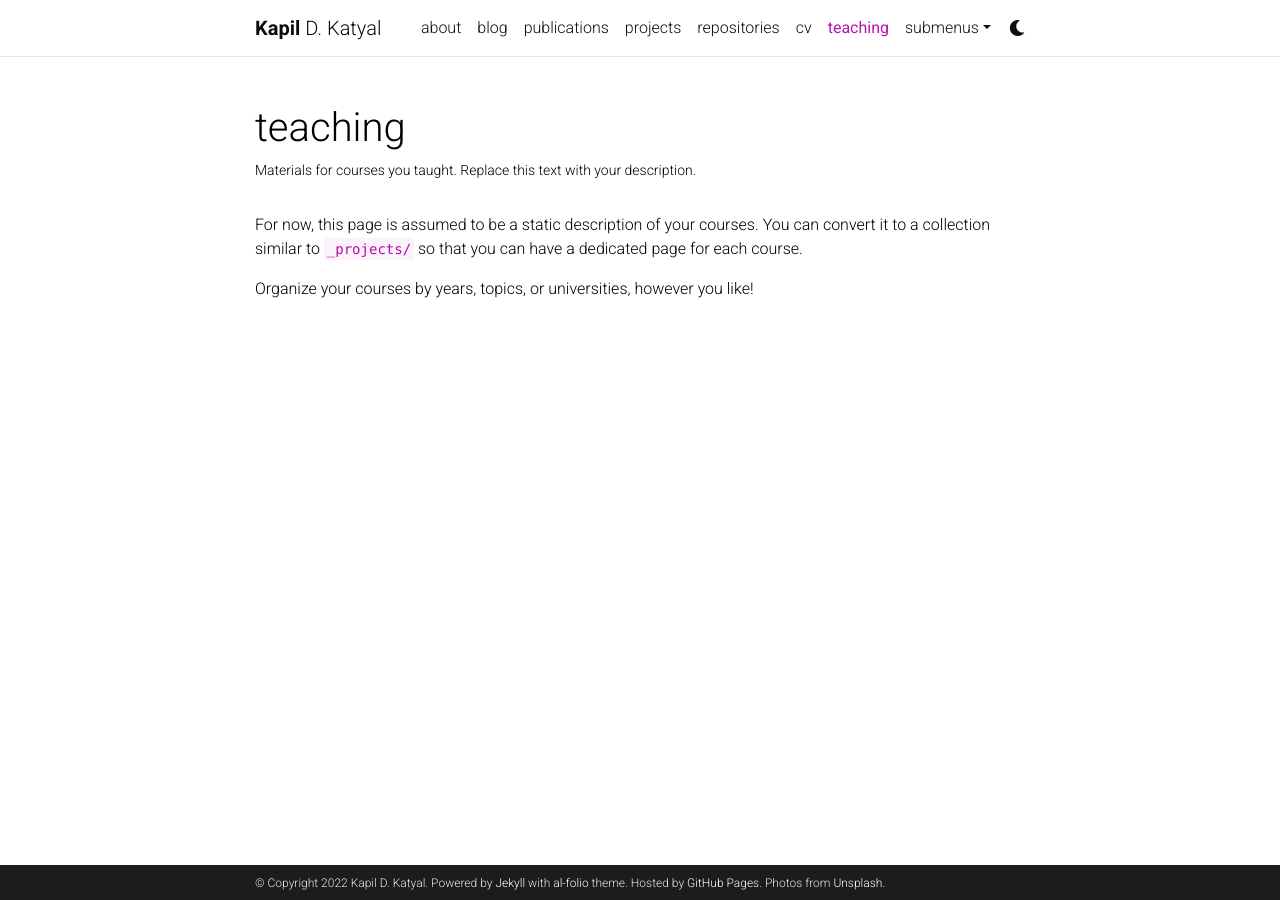
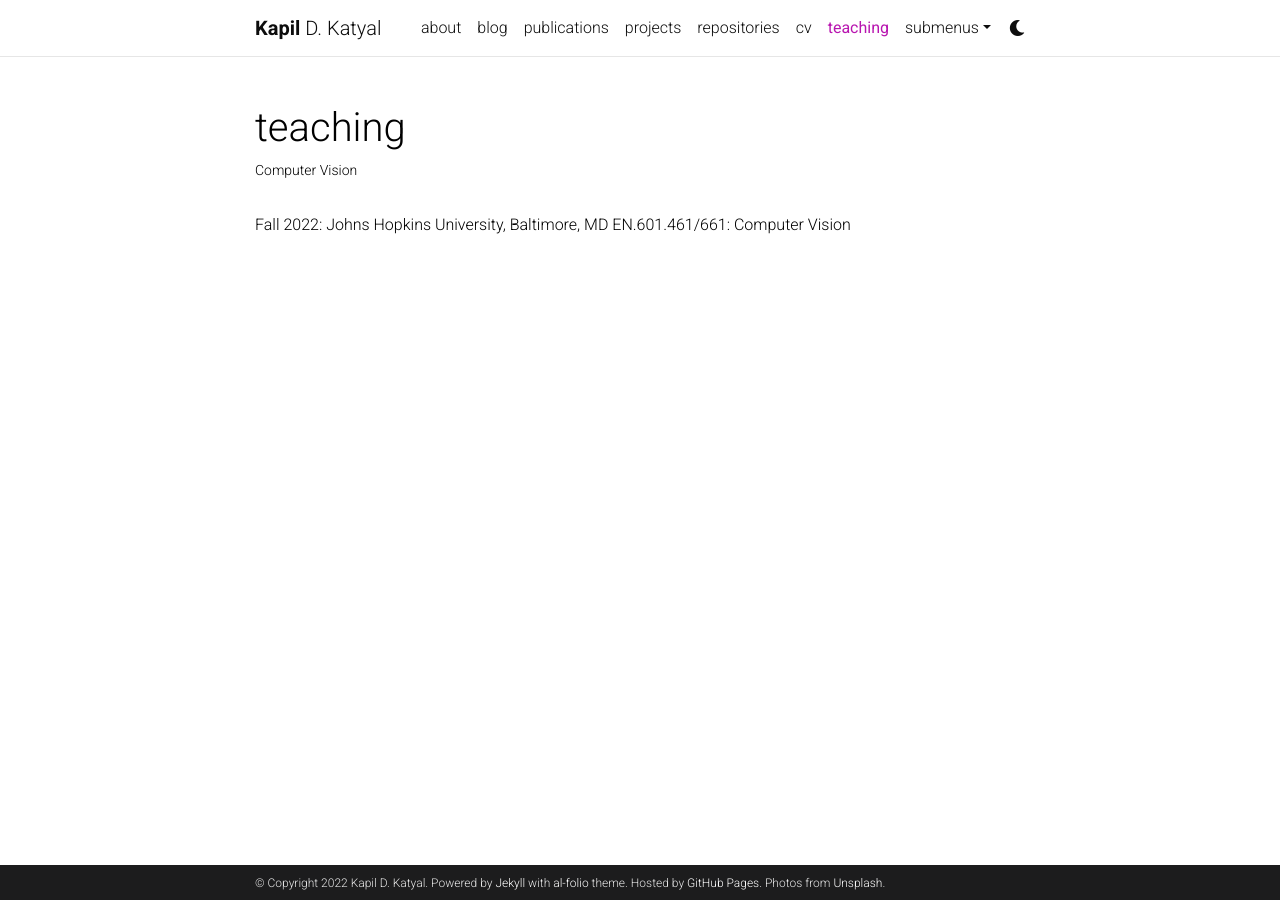
Before and after one commit to kdk132/kdk132.github.io, a Jekyll site: the page built from _pages/teaching.md, in a window 1280 px wide. Built offline with Jekyll 4.4.1, drawn with Linux system fonts in a browser that asks for light colours; comment, search, counter and statistics services are not loaded; a style sheet for code colours, icons or effects is not loaded.

Commit message:
Update teaching.md

```diff
--- a/_pages/teaching.md
+++ b/_pages/teaching.md
@@ -2,11 +2,10 @@
 layout: page
 permalink: /teaching/
 title: teaching
-description: Materials for courses you taught. Replace this text with your description.
+description: Computer Vision
 nav: true
 nav_order: 5
 ---
 
-For now, this page is assumed to be a static description of your courses. You can convert it to a collection similar to `_projects/` so that you can have a dedicated page for each course.
-
-Organize your courses by years, topics, or universities, however you like!
+Fall 2022: Johns Hopkins University, Baltimore, MD
+EN.601.461/661: Computer Vision
```
